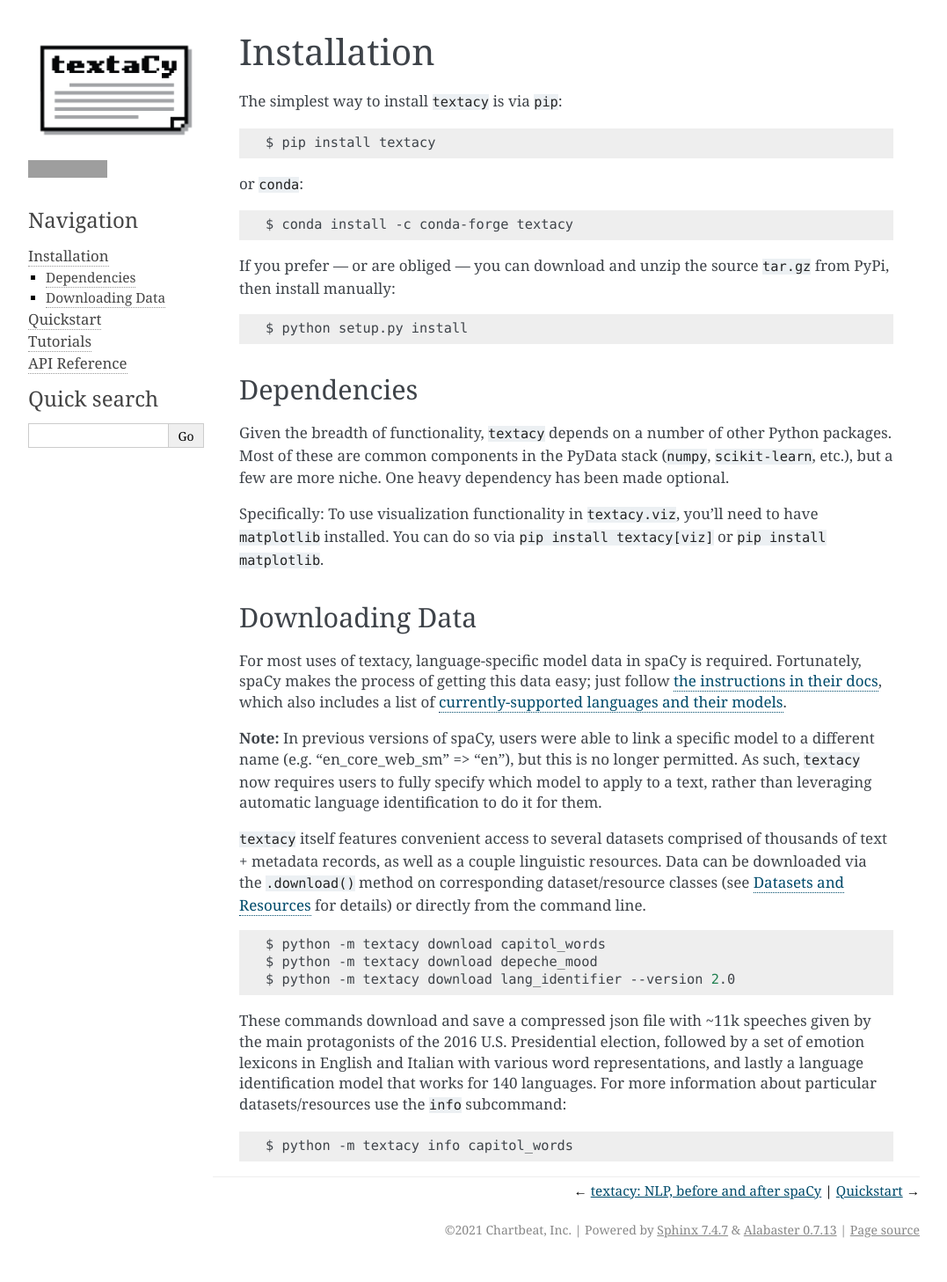
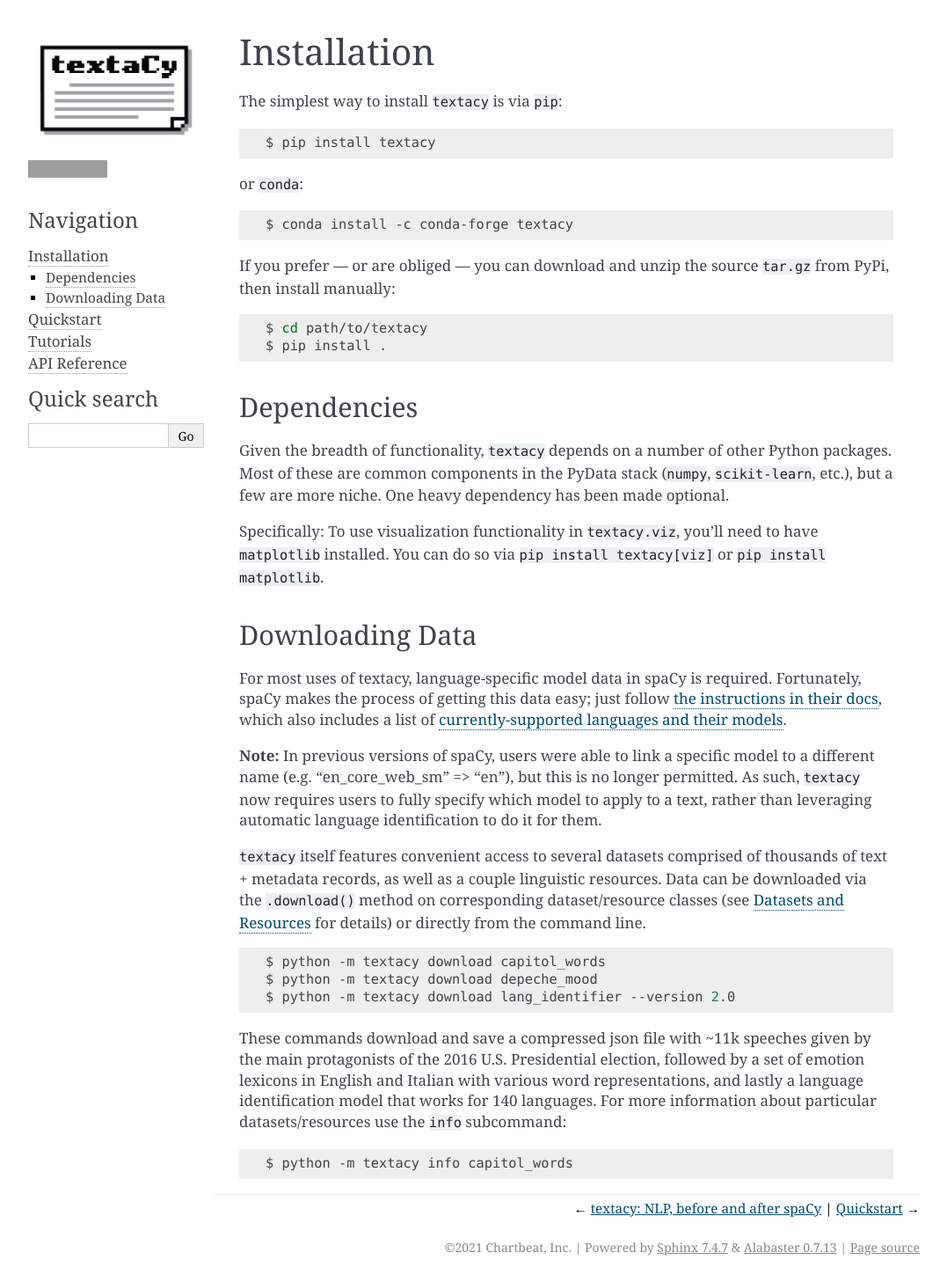
Before and after one commit to chartbeat-labs/textacy, a Sphinx documentation site: the page built from docs/source/installation.md, in a window 1280 px wide. Shown: the whole page at 88% size, without its empty margins (106-1183 px from the left). Built offline with Sphinx 7.4.7, drawn with Linux system fonts in a browser that asks for light colours; grey boxes are pictures that could not be loaded.

Commit message:
Update installation docs for post-setuptools method

````diff
--- a/docs/source/installation.md
+++ b/docs/source/installation.md
@@ -15,7 +15,8 @@ $ conda install -c conda-forge textacy
 If you prefer --- or are obliged --- you can download and unzip the source `tar.gz` from  PyPi, then install manually:
 
 ```zsh
-$ python setup.py install
+$ cd path/to/textacy
+$ pip install .
 ```
 
 Dependencies
````
